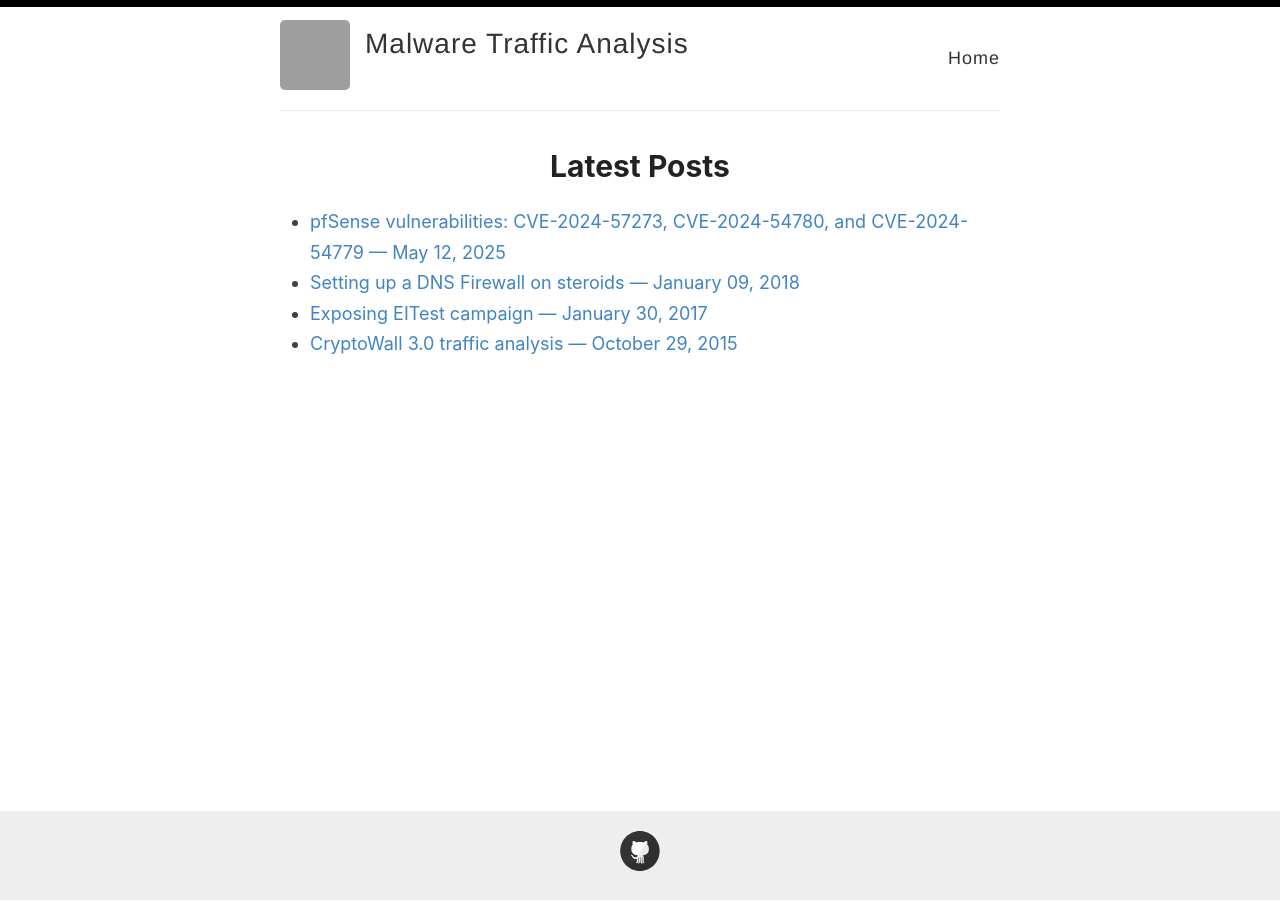
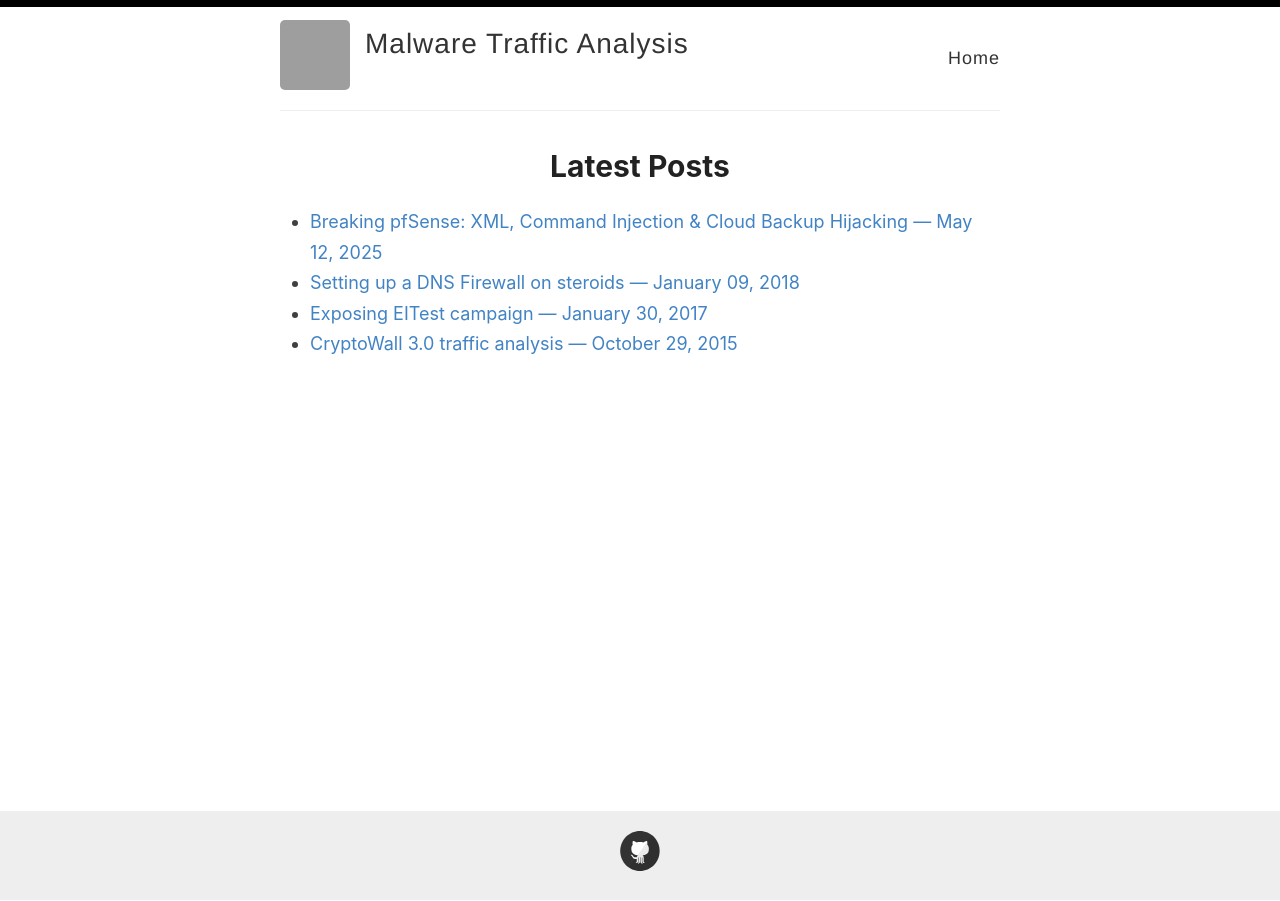
Before and after one commit to NavyTitanium/NavyTitanium.github.io, a Jekyll site: the page built from index.md, in a window 1280 px wide. Built offline with Jekyll 4.4.1, drawn with Linux system fonts in a browser that asks for light colours; the list of posts is cut into pages by our own code; grey boxes are pictures that could not be loaded.

Commit message:
Update 2025-05-12-pfSense-vulnerabilities.md

````diff
--- a/_posts/2025-05-12-pfSense-vulnerabilities.md
+++ b/_posts/2025-05-12-pfSense-vulnerabilities.md
@@ -1,6 +1,6 @@
 ---
 layout: post
-title: "pfSense vulnerabilities: CVE-2024-57273, CVE-2024-54780, and CVE-2024-54779"
+title: "Breaking pfSense: XML, Command Injection & Cloud Backup Hijacking"
 date: 2025-05-12
 description: "Breaking pfSense: XML, Command Injection & Cloud Backup Hijacking"
 permalink: /exploiting-pfsense-xss-command-injection-cloud-hijack/
@@ -28,7 +28,9 @@
 * ACB configured (not enabled by default)
 
 To enable this functionality, the administrator browses to the page `/services_acb_settings.php`:
-![[/images/2025/ACB_Settings.png]]
+
+![/images/2025/ACB_Settings.png]
+
 Behind the scenes, the firewall sends POST queries to **acb.netgate.com** at these different endpoints:
 * `/getbkp`, to retrieve a specific encrypted backup to restore
 *  `/list` - to retrieve the list of previous backups and display them in the "restore tab"
@@ -49,11 +52,12 @@
 ### Exploitation
 
 At this point, I was curious to see if an attacker could manipulate the information stored in the **ACB** backup server so that unexpected behaviors would be triggered on the pfSense firewall when queried. It turns out that the ACB server's logic is not very restrictive, allowing the saving of pretty much any text content in various fields, including the date, reason, and the actual backup content. This allows saving a JavaScript payload in the "reason" field:
-![[/images/2025/ACB_Burp.png]]
+
+![/images/2025/ACB_Burp.png]
 
 Subsequently, when an administrator visits the page `/services_acb.php`, the appliance's logic to retrieve the list of backups (`POST /list`) will fetch the poisoned list:
 
-![[/images/2025/ACB_Burp-2.png]]
+![/images/2025/ACB_Burp-2.png]
 
 Finally, the returned backup "reason" is displayed in the page without any further filtering, as per this PHP code:
 
@@ -73,9 +77,9 @@
 See the pfSense bugtracker for additional details:
 * https://redmine.pfsense.org/issues/15927
 ### Timeline
-2024-12-11 - Vulnerability reported to security@netgate.com
-2024-12-12 - XSS mitigation pushed to [master](https://github.com/pfsense/pfsense/commit/84d8eddf87607e0f9dcc313bcaad4db67e4f3750)
-2025-02-24 - CVE assigned
+* 2024-12-11 - Vulnerability reported to security@netgate.com
+* 2024-12-12 - XSS mitigation pushed to [master](https://github.com/pfsense/pfsense/commit/84d8eddf87607e0f9dcc313bcaad4db67e4f3750)
+* 2025-02-24 - CVE assigned
 
 # CVE-2024-54780
 
@@ -112,22 +116,23 @@
 [...]
 ```
 
-This allows a user to send a newline character (**%0A**) followed by another command. For example:
+This allows a user to inject a newline character (**%0A**) followed by a secondary command. For example:
 
-```remipp=5%0Astatus```
+`remipp=5%0Astatus`
 
 The above payload results in two commands being executed: **kill 5** and **status**.
 ### Impact
 
-The impact is fairly low as the user doesn't receive any output from the resulting commands, and the interface only allows a limited set of functions to manage the VPN server rather than arbitrary shell commands.
+The impact is fairly low, as the user doesn't receive any output from the resulting commands, and the interface only allows a limited set of functions to manage the VPN server rather than arbitrary shell commands.
 
 See the pfSense bugtracker for additional details:
 * https://redmine.pfsense.org/issues/15856
 ### Timeline
-2024-11-19 - Vulnerability reported to security@netgate.com
-2024-11-22 - Patch provided
-2024-12-02 - [Fix](https://github.com/pfsense/pfsense/commit/92a55a0ad8976975b320bdff11f0512f59d3a2ab) pushed to master
-2025-01-07 - CVE assigned
+* 2024-11-19 - Vulnerability reported to security@netgate.com
+* 2024-11-22 - Patch provided
+* 2024-12-02 - [Fix](https://github.com/pfsense/pfsense/commit/92a55a0ad8976975b320bdff11f0512f59d3a2ab) pushed to master
+* 2025-01-07 - CVE assigned
+
 # CVE-2024-54779
 
 Any authenticated user with access to dashboard widgets in **pfSense** can inject arbitrary XML structures into the main configuration file via the **widgetkey** parameter. This vulnerability allows attackers to not only corrupt the configuration file causing denial of service, but also execute stored XSS attacks against administrators who access the dashboard. The fundamental flaw exists in how the widget framework processes and stores user input without proper validation or sanitization. Most dashboard components and some external packages are affected because they share this vulnerable code pattern.
@@ -143,7 +148,7 @@
 
 This code directly inserts the value of `$_POST['widgetkey']` as an XML key in the config file. To demonstrate, we can configure the **S.M.A.R.T Status** widget and observe how the injected value appears in the configuration file. The same behavior occurs with other dashboard widgets.
 
-![[/images/2025/SMART_Widget-xml.png]]
+![/images/2025/SMART_Widget-xml.png]
 
 The field `descr` for _description_ gets escaped properly in all cases, but the field `widgetkey` is left unsanitized for manipulation, and then written to the main configuration file with its corresponding closing tag. In other words, sending `widgetkey=atag` will also write `</atag>`.
 ### Denial of service
@@ -189,7 +196,8 @@
 ### Stored XSS
 
 While looking at ways to make use of my injected XML data, I found that the **Firewall Logs** widget shipped with pfSense retrieves data from the configuration file without sanitization and outputs it within `<script>` tags.
- ![[/images/2025/Firewall_logs_widget.png]]
+ ![/images/2025/Firewall_logs_widget.png]
+
 
 The logic in the file **/www/widgets/widgets/log.widget.php** retrieves the value `$nentriesinterval` from user settings (stored as XML in the main configuration file):
 ```php
@@ -240,12 +248,12 @@
 * https://redmine.pfsense.org/issues/15844
 
 ### Timeline
-2024-11-15 - Vulnerability reported to security@netgate.com
-2024-11-15 - Vulnerability acknowledged
-2024-12-02 - [Fix](https://github.com/pfsense/pfsense/commit/04b74da157709a89b7b032a91d72f7697d17f7fc) pushed to master on all widgets
-2024-12-02 - Found a work-around for the patch
-2024-12-03 - Another patch was provided. PHP directive **request_order** [updated](https://github.com/pfsense/pfsense/commit/738f647c453a8995c6b411f91efb66c17a0d6c11) on pfSense master.
-2025-01-07 - CVE assigned
+* 2024-11-15 - Vulnerability reported to security@netgate.com
+* 2024-11-15 - Vulnerability acknowledged
+* 2024-12-02 - [Fix](https://github.com/pfsense/pfsense/commit/04b74da157709a89b7b032a91d72f7697d17f7fc) pushed to master on all widgets
+* 2024-12-02 - Found a work-around for the patch
+* 2024-12-03 - Another patch was provided. PHP directive **request_order** [updated](https://github.com/pfsense/pfsense/commit/738f647c453a8995c6b411f91efb66c17a0d6c11) on pfSense master.
+* 2025-01-07 - CVE assigned
 
 # Disclaimer
 
````
Also changed, not shown: other parts of _posts/2025-05-12-pfSense-vulnerabilities.md (+10 -7 lines).
